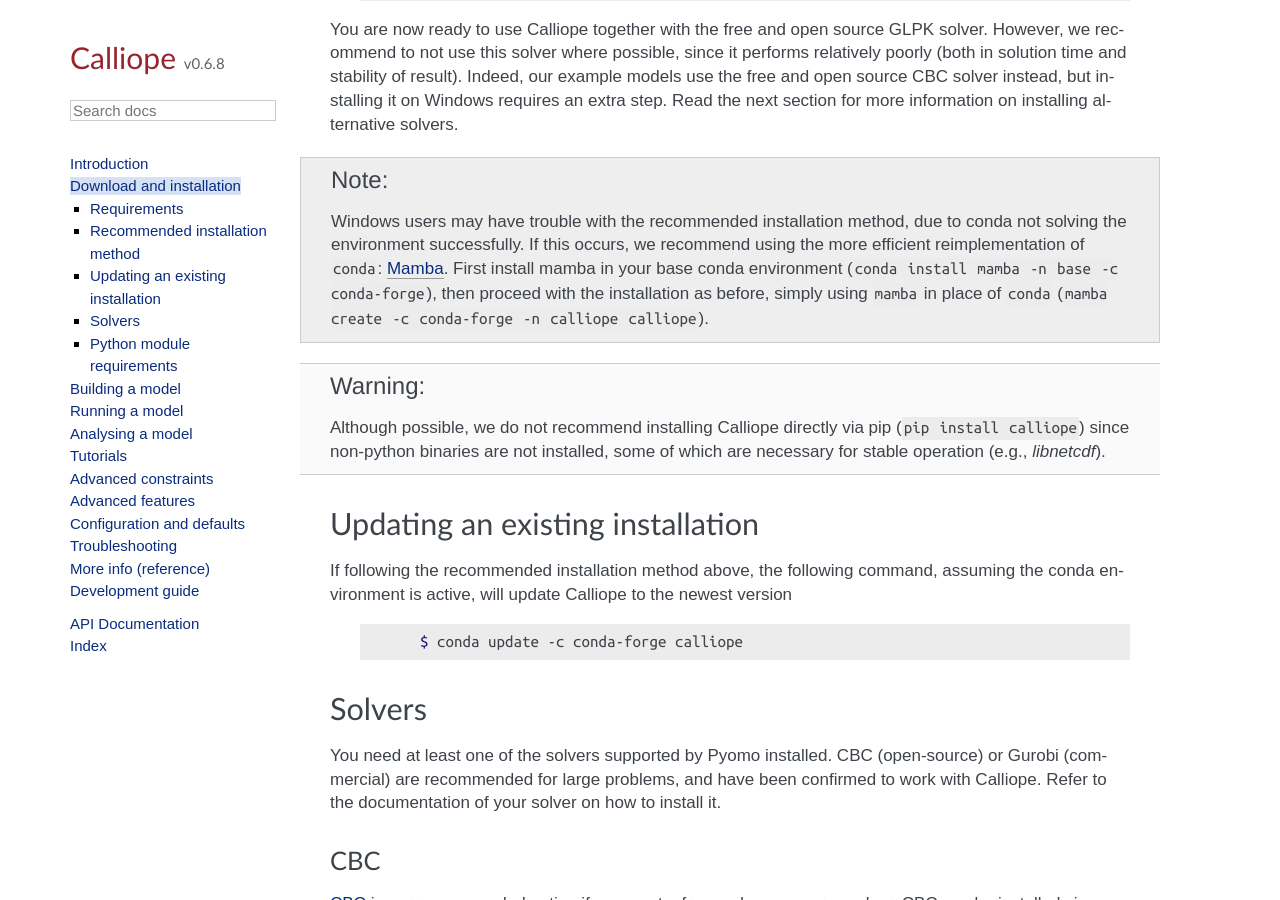
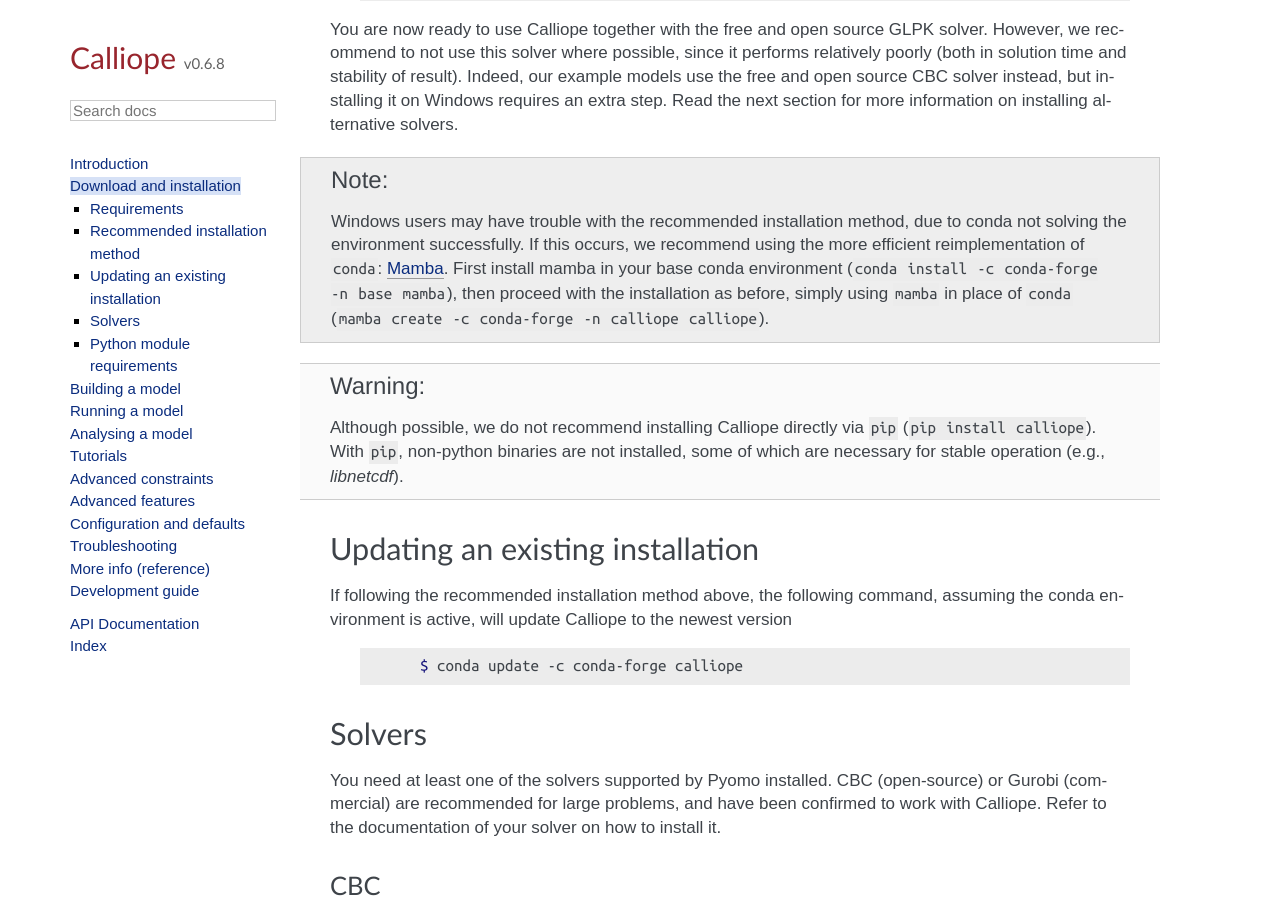
Before and after one commit to calliope-project/calliope, a Sphinx documentation site: the page built from doc/user/installation.rst, in a window 1280 px wide and 900 px high, scrolled down 887 px. Built offline with Sphinx 7.4.7, drawn with Linux system fonts in a browser that asks for light colours; some web fonts are replaced; pages that are not in the unit, such as notebooks, are missing from menus; a script that is not in the unit is left out.

Commit message:
Reorganise conda install args for consistency

```diff
--- a/doc/user/installation.rst
+++ b/doc/user/installation.rst
@@ -44,11 +44,12 @@
 
     Windows users may have trouble with the recommended installation method, due to conda not solving the environment successfully.
     If this occurs, we recommend using the more efficient reimplementation of ``conda``: `Mamba <https://mamba.readthedocs.io/en/latest/index.html>`_.
-    First install mamba in your base conda environment (``conda install mamba -n base -c conda-forge``), then proceed with the installation as before, simply using ``mamba`` in place of ``conda`` (``mamba create -c conda-forge -n calliope calliope``).
+    First install mamba in your base conda environment (``conda install -c conda-forge -n base mamba``), then proceed with the installation as before, simply using ``mamba`` in place of ``conda`` (``mamba create -c conda-forge -n calliope calliope``).
 
 .. warning::
 
-    Although possible, we do not recommend installing Calliope directly via pip (``pip install calliope``) since non-python binaries are not installed, some of which are necessary for stable operation (e.g., `libnetcdf`).
+    Although possible, we do not recommend installing Calliope directly via ``pip`` (``pip install calliope``).
+    With ``pip``, non-python binaries are not installed, some of which are necessary for stable operation (e.g., `libnetcdf`).
 
 Updating an existing installation
 =================================
```
